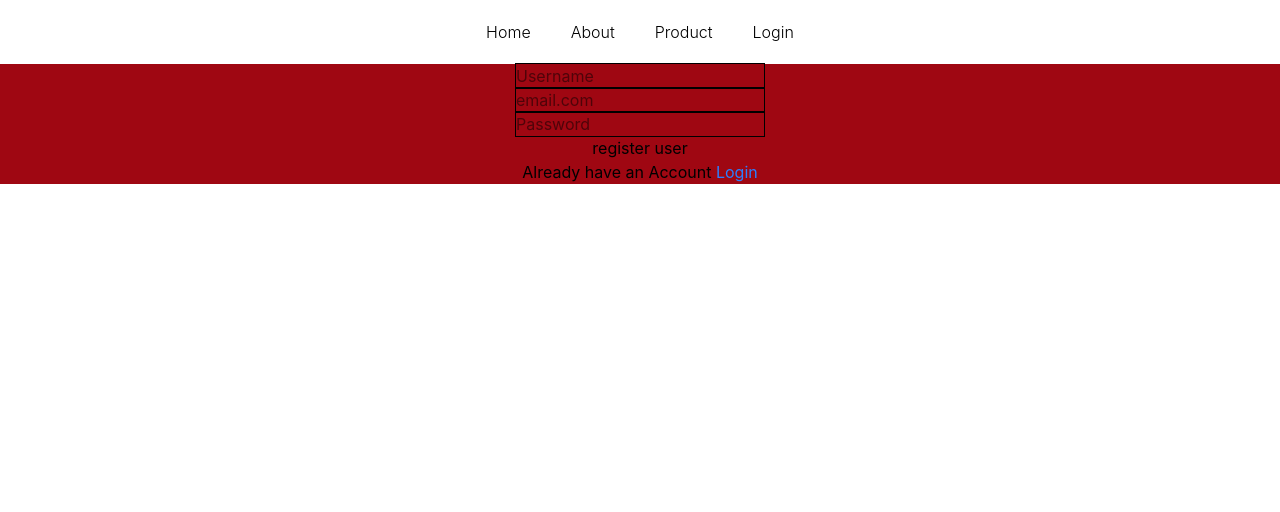
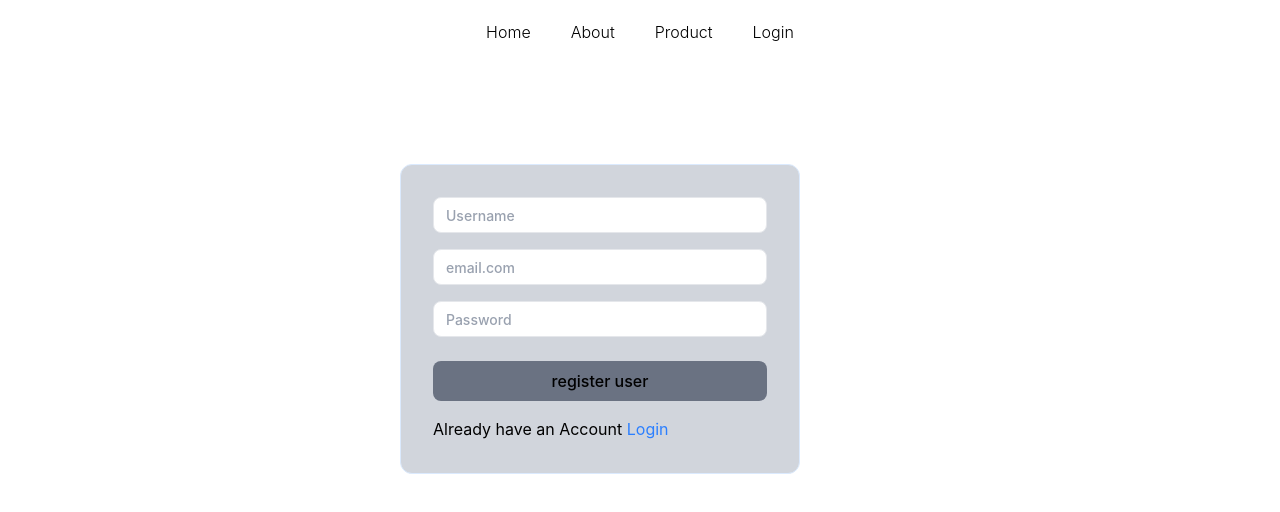
Before and after one commit to ankitshere/Ankit-s-shop, a React (Vite) app: page /register in a window 1280 px wide. Shown: the top 512 px of the page. Built offline with nearby package versions, Linux system fonts and the light colour scheme; no server answers.

Commit message:
register created

```diff
--- a/src/Pages/register.jsx
+++ b/src/Pages/register.jsx
@@ -22,27 +22,27 @@ const Register = () => {
     <form
       onSubmit={handleSubmit(handleLogin)}
       action=""
-      className="flex items-center justify-center ap-5 bg-red-800 flex-col "
+      className="w-full max-w-100 ml-100 m-25 bg-gray-300 border border-blue-100 rounded-xl p-6 py-10 sm:p-8 flex flex-col gap-4"
     >
       <input
         {...register("user")}
         type="text"
         placeholder="Username"
-        className="outline-1 bordered "
+         className="h-9 px-3 rounded-lg border border-gray-200 bg-white text-sm font-medium text-gray-900 placeholder:text-gray-400 focus:outline-none focus:ring-2 focus:ring-gray-300 transition-all w-full"
       />
       <input
         {...register("email")}
         type="email"
         placeholder="email.com"
-        className="outline-1 bordered "
+         className="h-9 px-3 rounded-lg border border-gray-200 bg-white text-sm font-medium text-gray-900 placeholder:text-gray-400 focus:outline-none focus:ring-2 focus:ring-gray-300 transition-all w-full"
       />
       <input
         {...register("password")}
         type="password"
         placeholder="Password"
-        className="outline-1 bordered "
+         className="h-9 px-3 rounded-lg border border-gray-200 bg-white text-sm font-medium text-gray-900 placeholder:text-gray-400 focus:outline-none focus:ring-2 focus:ring-gray-300 transition-all w-full"
       />
-      <button>register user </button>
+      <button   className="mt-2 h-10 w-full rounded-lg bg-gray-500   font-medium" >register user </button>
 
       <p>
         Already have an Account{" "}
```
